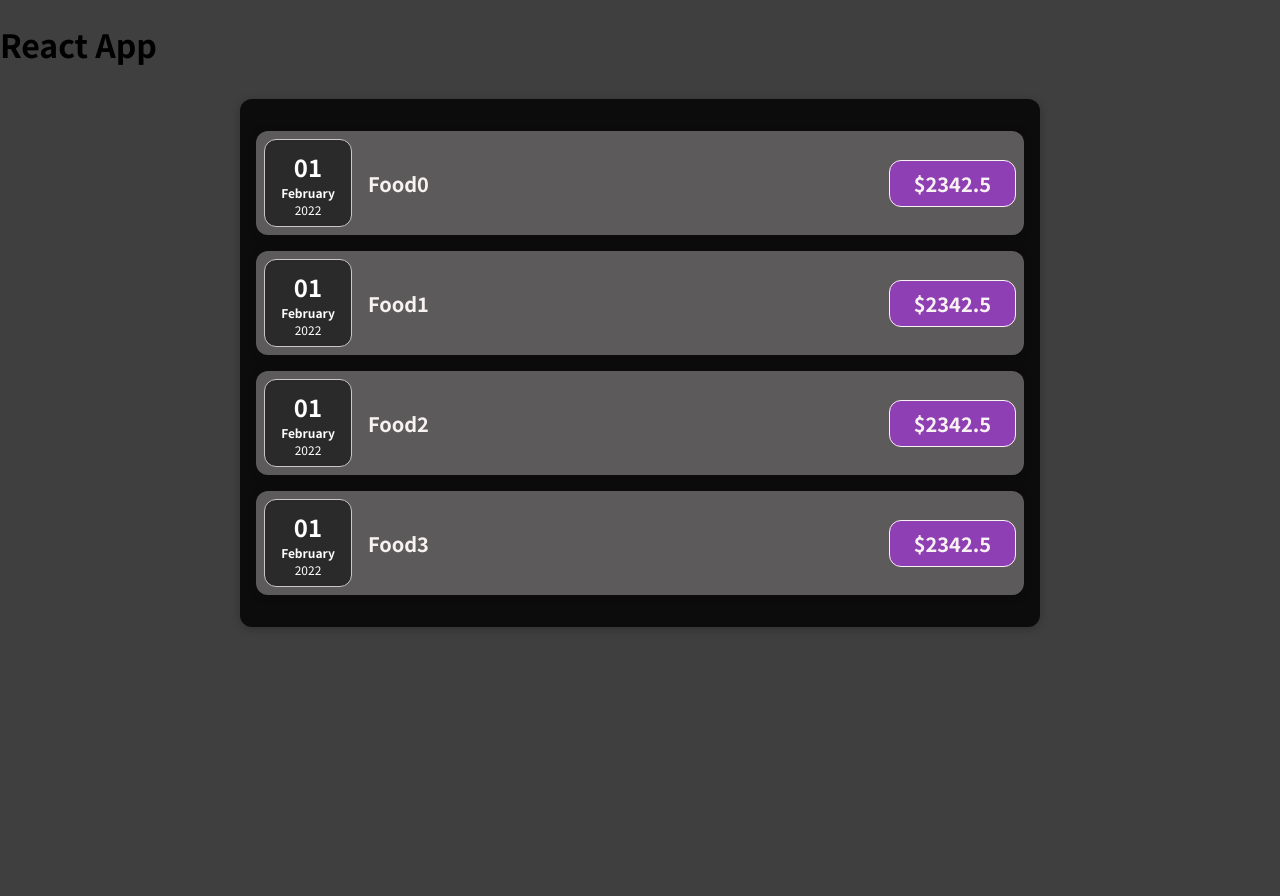
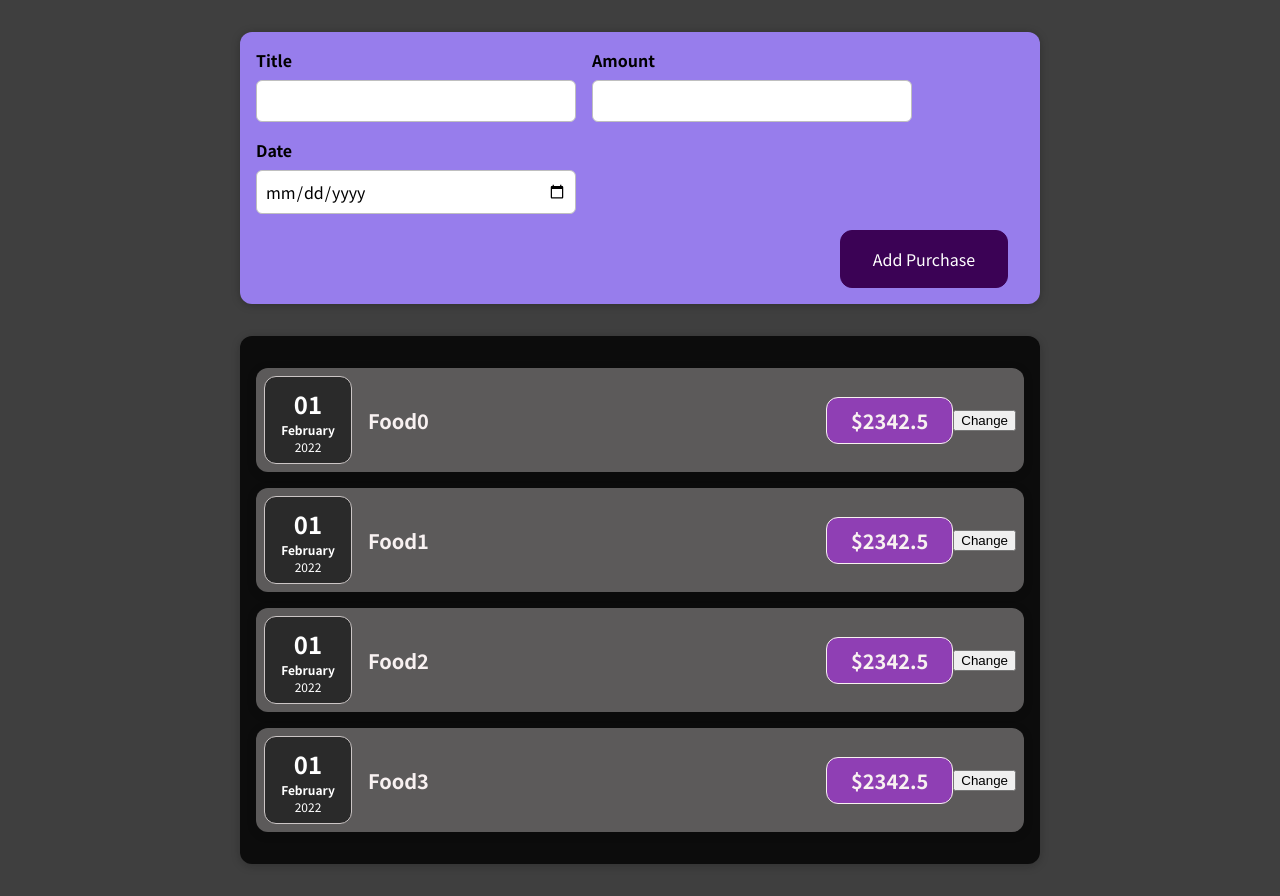
Before and after one commit to hc-sun/budget-manager, a React (Create React App) app: page / in a window 1280 px wide. Before the commit the page ends 800 px from the top, so only its background shows below. Built offline with nearby package versions, Linux system fonts and the light colour scheme.

Commit message:
added purchase form component

```diff
--- a/src/App.js
+++ b/src/App.js
@@ -1,4 +1,5 @@
 import Purchases from "./components/Purchases/Purchases";
+import AddPurchase from "./components/AddPurchase/AddPurchase";
 
 const App = () => {
   const purchases = [
@@ -9,10 +10,10 @@
   ];
   return (
     <div>
-      <h1>React App</h1>
+      <AddPurchase />
       <Purchases items={purchases} />
     </div>
   );
-}
+};
 
 export default App;
--- /dev/null
+++ b/src/components/AddPurchase/AddPurchase.css
@@ -0,0 +1,38 @@
+.add-purchase {
+  background-color: #977dec;
+  padding: 1rem;
+  margin: 2rem auto;
+  width: 50rem;
+  max-width: 95%;
+  border-radius: 12px;
+  text-align: center;
+  box-shadow: 0 1px 8px rgba(0, 0, 0, 0.25);
+}
+
+.add-purchase button {
+  font: inherit;
+  cursor: pointer;
+  padding: 1rem 2rem;
+  border: 1px solid #3b0255;
+  background-color: #3b0255;
+  color: white;
+  border-radius: 12px;
+  margin-right: 1rem;
+}
+
+.add-purchase button:hover,
+.add-purchase button:active {
+  background-color: #3b0255;
+  border-color: #3b0255;
+}
+
+.add-purchase button.alternative {
+  color: #14001d;
+  border-color: transparent;
+  background-color: transparent;
+}
+
+.add-purchase button.alternative:hover,
+.add-purchase button.alternative:active {
+  background-color: #d4adec;
+}
--- /dev/null
+++ b/src/components/AddPurchase/AddPurchase.js
@@ -0,0 +1,13 @@
+import React from "react";
+import "./AddPurchase.css";
+import PurchaseForm from "./PurchaseForm";
+
+function AddPurchase() {
+  return (
+    <div className="add-purchase">
+      <PurchaseForm />
+    </div>
+  );
+}
+
+export default AddPurchase;
--- /dev/null
+++ b/src/components/AddPurchase/PurchaseForm.css
@@ -0,0 +1,26 @@
+.add-purchase-controls {
+    display: flex;
+    flex-wrap: wrap;
+    gap: 1rem;
+    margin-bottom: 1rem;
+    text-align: left;
+  }
+
+  .add-purchase-control label {
+    font-weight: bold;
+    margin-bottom: 0.5rem;
+    display: block;
+  }
+
+  .add-purchase-control input {
+    font: inherit;
+    padding: 0.5rem;
+    border-radius: 6px;
+    border: 1px solid rgb(191, 191, 191);
+    width: 20rem;
+    max-width: 100%;
+  }
+
+  .add-purchase-actions {
+    text-align: right;
+  }
--- /dev/null
+++ b/src/components/AddPurchase/PurchaseForm.js
@@ -0,0 +1,28 @@
+import React from "react";
+import "./PurchaseForm.css";
+
+function PurchaseForm() {
+  return (
+    <form>
+      <div className="add-purchase-controls">
+        <div className="add-purchase-control">
+          <label>Title</label>
+          <input type="text" />
+        </div>
+        <div className="add-purchase-control">
+          <label>Amount</label>
+          <input type="number" />
+        </div>
+        <div className="add-purchase-control">
+          <label>Date</label>
+          <input type="date" min="2020-01-01" max="2025-12-31" />
+        </div>
+      </div>
+      <div className="add-purchase-actions">
+        <button type='submit'>Add Purchase</button>
+      </div>
+    </form>
+  );
+}
+
+export default PurchaseForm;
--- a/src/components/Purchases/PurchaseItem.js
+++ b/src/components/Purchases/PurchaseItem.js
@@ -1,15 +1,25 @@
 import "./PurchaseItem.css";
 import PurchaseDate from "./PurchaseDate";
 import Card from "../UI/Card";
+import React, {useState} from 'react';
 
 function PurchaseItem(props) {
+
+  const [title, setTitle] = useState(props.title);
+
+  const clickHandler = () => {
+    {/*use setTitle to assign new value*/}
+    setTitle('Updated');
+  };
+
   return (
     <Card className="purchase-item">
       <PurchaseDate date={props.date} />
       <div className="purchase-item-description">
-        <h2>{props.title}</h2>
+        <h2>{title}</h2>
         <div className="purchase-item-price">${props.amount}</div>
       </div>
+      <button onClick={clickHandler}>Change</button>
     </Card>
   );
 }
```
